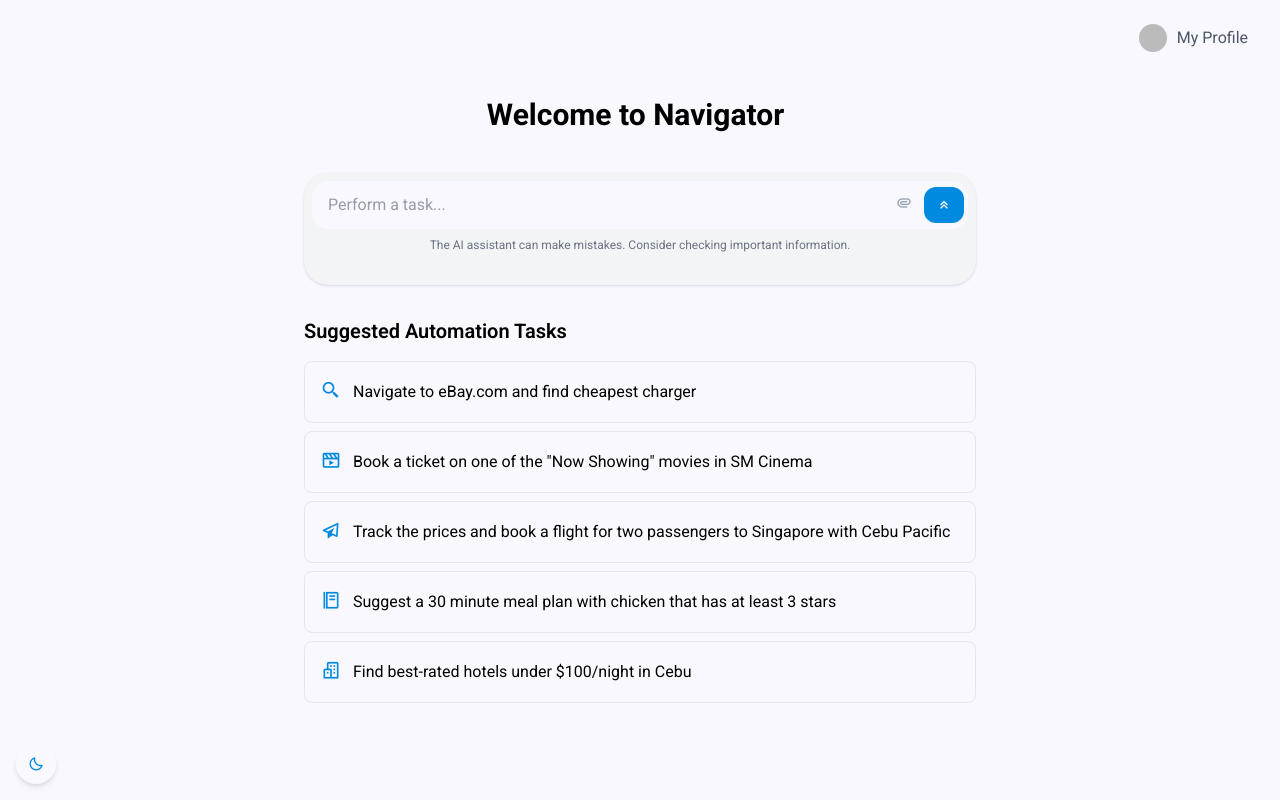
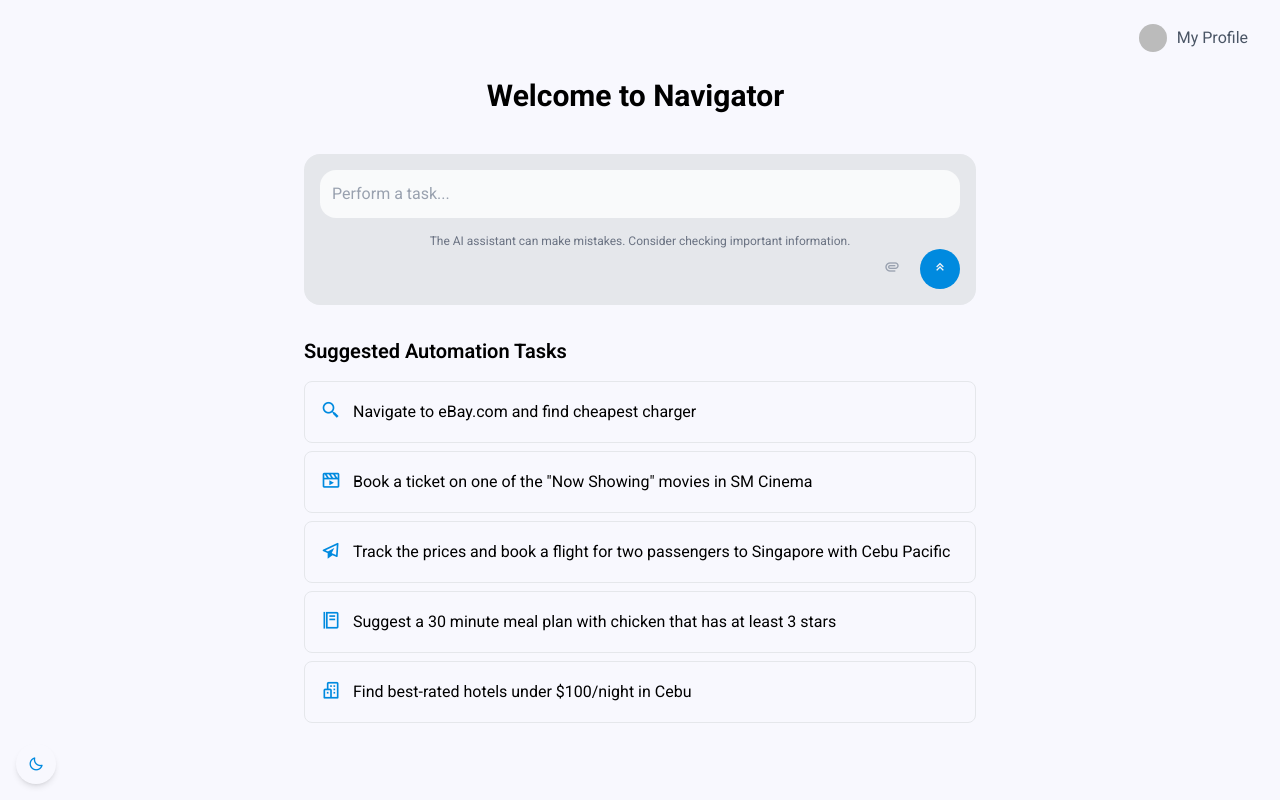
Before and after one commit to cRazyeye19/Navigator, a React (Vite) app in the folder client/: page / in a window 1280 px wide. Built offline with nearby package versions, Linux system fonts and the light colour scheme; no server answers; sample sign-in values are in the browser's storage.

Commit message:
Improved the Main Page component

```diff
--- a/client/src/components/LeftPanel/ChatInput.tsx
+++ b/client/src/components/LeftPanel/ChatInput.tsx
@@ -84,14 +84,14 @@ const ChatInput: React.FC<ChatInputProps> = ({ task }) => {
   return (
     <div className="p-4 border-t border-gray-200 dark:border-dark-bg-secondary flex gap-2">
       <div className="flex-1 relative">
-        {/* <input
+        <input
           type="text"
           placeholder="Perform a task..."
           className="w-full pl-2 py-2 border dark:text-gray-100 dark:bg-dark-bg-secondary border-gray-200 dark:border-dark-bg-secondary rounded-lg pr-10 focus:outline-none focus:ring-1 focus:ring-cerulean-blue focus:border-transparent dark:placeholder-gray-500"
           value={inputTask}
           onChange={(e) => setInputTask(e.target.value)}
-        /> */}
-        <textarea
+        />
+        {/* <textarea
           placeholder="Perform a task..."
           className="w-full pl-2 py-2 border dark:text-gray-100 dark:bg-dark-bg-secondary border-gray-200 dark:border-dark-bg-secondary rounded-lg pr-10 focus:outline-none focus:ring-1 focus:ring-cerulean-blue focus:border-transparent dark:placeholder-gray-500 resize-none overflow-hidden min-h-[38px] max-h-[120px]"
           value={inputTask}
@@ -105,7 +105,7 @@ const ChatInput: React.FC<ChatInputProps> = ({ task }) => {
             e.target.style.height = `${Math.min(e.target.scrollHeight, 120)}px`;
           }}
           rows={1}
-        ></textarea>
+        ></textarea> */}
         <button
           className="absolute right-2 top-1/2 -translate-y-1/2 cursor-pointer"
           title="Attach a file"
--- a/client/src/pages/Main/MainPage.tsx
+++ b/client/src/pages/Main/MainPage.tsx
@@ -297,22 +297,12 @@ const MainPage = () => {
         <span className="typewriter dark:text-white">Welcome to Navigator</span>
       </h1>
 
-      <div className="w-full max-w-2xl bg-gray-100 dark:bg-dark-bg-secondary p-2 rounded-3xl shadow-sm">
-        <form
-          onSubmit={handleSubmit}
-          className="flex items-center bg-ghost-white dark:bg-dark-bg-primary rounded-2xl border-gray-200 mb-2"
-        >
-          {/* <input
-            type="text"
-            placeholder="Perform a task..."
-            className="flex-grow p-3 outline-none text-gray-700 dark:text-white mx-1"
-            value={task}
-            onChange={(e) => setTask(e.target.value)}
-            required
-          /> */}
+      <div className="w-full max-w-2xl bg-gray-200 dark:bg-dark-bg-secondary rounded-2xl p-4">
+        <form onSubmit={handleSubmit}>
+          <div className="relative">
             <textarea
               placeholder="Perform a task..."
-            className="flex-grow p-3 outline-none text-gray-700 dark:text-gray-100 mx-1 resize-none overflow-hidden min-h-[40px] max-h-[120px]"
+              className="flex-grow w-full p-3 resize-none overflow-hidden bg-gray-50 dark:bg-dark-bg-primary dark:text-gray-100 placeholder-gray-400 outline-none rounded-2xl"
               value={task}
               onChange={(e) => {
                 setTask(e.target.value);
@@ -332,32 +322,35 @@ const MainPage = () => {
               rows={1}
               required
             ></textarea>
+
+            <p className="text-xs text-gray-500 dark:text-gray-400 text-center mt-2">
+              The AI assistant can make mistakes. Consider checking important
+              information.
+            </p>
+
+            <div className="flex items-center justify-end gap-2">
               <button
-            className="text-gray-400 mx-3 cursor-pointer"
-            title="Attach file"
-            disabled={loading}
+                className="px-2.5 py-2 dark:hover:bg-dark-bg-secondary rounded-full transition-colors cursor-pointer"
+                title="Upload files and more"
               >
-            <i className="bx bx-paperclip text-base"></i>
+                <i className="bx bx-paperclip size-5 text-gray-400 dark:text-gray-300"></i>
               </button>
               <button
-            className={`bg-cerulean-blue text-white py-2.5 px-3 rounded-xl flex items-center justify-center mr-1 cursor-pointer ${
+                className={`px-2.5 py-2 bg-cerulean-blue hover:bg-light-blue rounded-full transition-colors cursor-pointer ${
                   loading ? "opacity-50" : ""
                 }`}
-            title="Run task"
+                title="Perform Task"
                 disabled={loading}
               >
                 <i
                   className={`bx ${
                     loading ? "bx-loader-alt animate-spin" : "bx-chevrons-up"
-              } text-base`}
+                  } size-5 text-gray-100 text-base`}
                 ></i>
               </button>
+            </div>
+          </div>
         </form>
-
-        <p className="text-xs text-gray-500 text-center mb-6">
-          The AI assistant can make mistakes. Consider checking important
-          information.
-        </p>
       </div>
 
       <div className="w-full max-w-2xl mt-8">
```
Also changed, not shown: 1 other file (tests, documents, lock files or other folders). Lines whose indentation alone changed are shown as unchanged.
